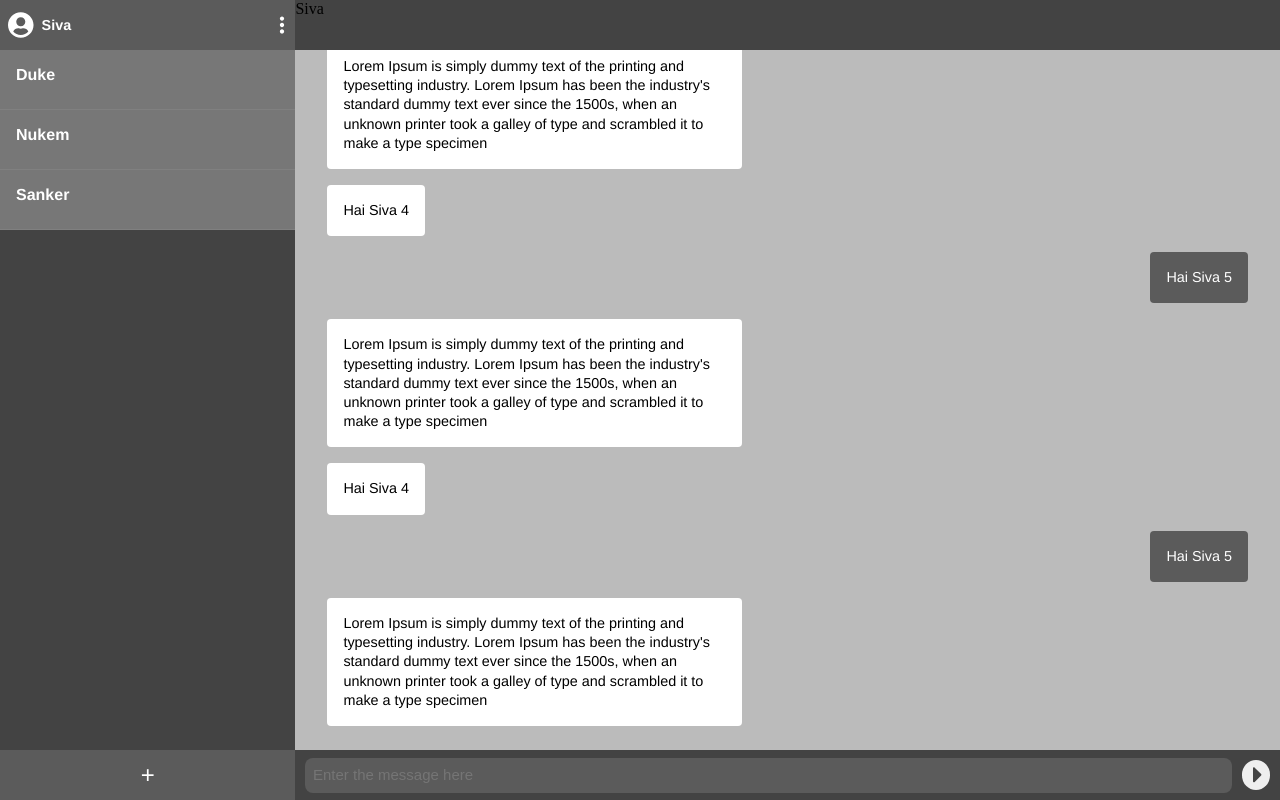
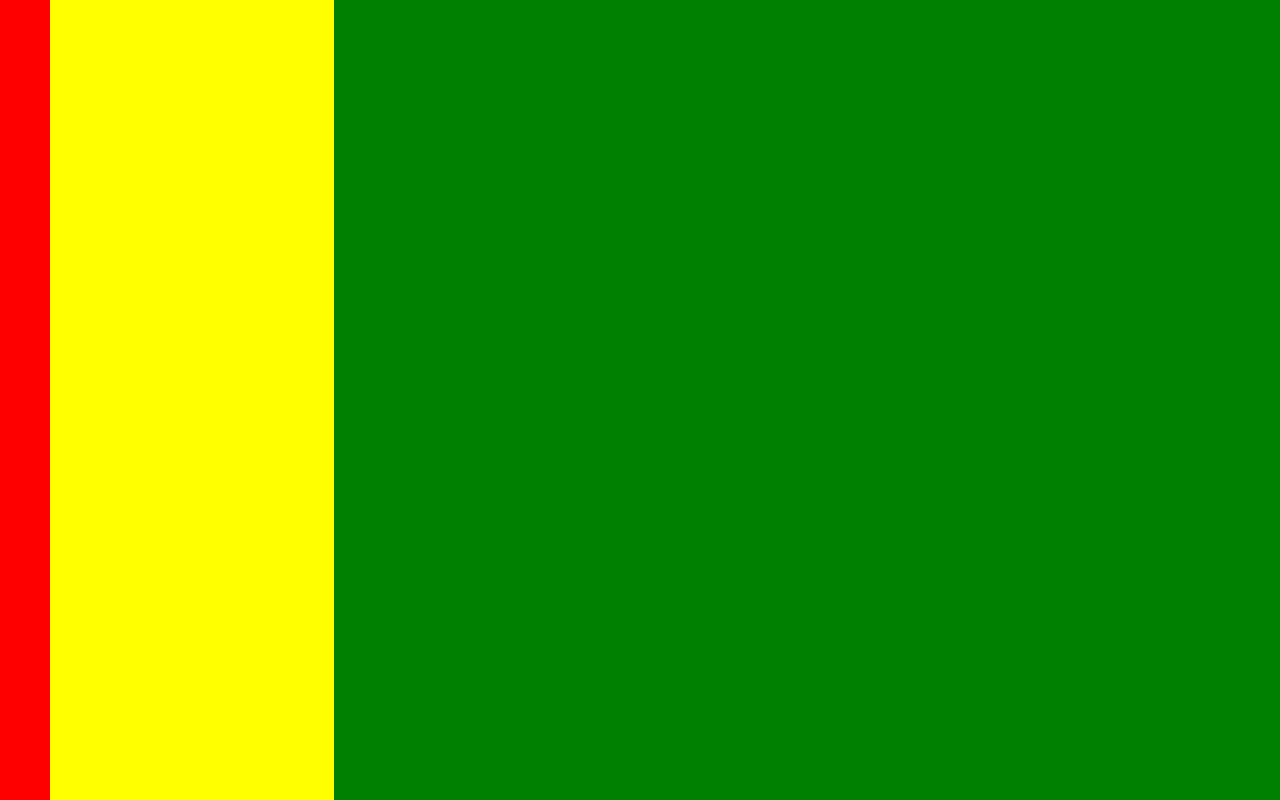
Before and after one commit to DevelopedBy-Siva/chat-with-me, a React (Create React App) app in the folder client/: page / in a window 1280 px wide. Built offline with nearby package versions, Linux system fonts and the light colour scheme.

Commit message:
Client Side: Frame the Container

```diff
--- a/client/src/App.js
+++ b/client/src/App.js
@@ -1,7 +1,7 @@
 import { useEffect } from "react";
 import { Navigate, Route, Routes } from "react-router-dom";
 
-import Wrapper from "./pages/UserHome";
+import Wrapper from "./pages/Home";
 import SignIn from "./pages/SignIn";
 import SignUp from "./pages/SignUp";
 import NotFound from "./pages/NotFound";
--- /dev/null
+++ b/client/src/components/Home/Header.js
@@ -0,0 +1,61 @@
+import React from "react";
+import styled from "styled-components";
+import { FiSearch } from "react-icons/fi";
+import { RiArrowDropDownLine } from "react-icons/ri";
+import logo from "../../svgs/logo.png";
+
+export default function Header() {
+  return (
+    <Container>
+      <LeftWrapper>
+        <Logo src={logo} />
+        <Search>
+          <FiSearch />
+          <SearchInput placeholder="Search for contacts" />
+        </Search>
+      </LeftWrapper>
+      <User>
+        <Avatar />
+        <Name>Sivas</Name>
+        <RiArrowDropDownLine />
+      </User>
+    </Container>
+  );
+}
+
+const Container = styled.header`
+  width: 100%;
+  height: 50px;
+  background-color: red;
+  display: flex;
+  align-items: center;
+  justify-content: space-between;
+`;
+
+const LeftWrapper = styled.div`
+  height: 100%;
+  display: flex;
+  align-items: center;
+`;
+
+const Logo = styled.img`
+  width: 35px;
+  object-fit: contain;
+`;
+
+const Search = styled.div`
+  display: flex;
+  align-items: center;
+`;
+const SearchInput = styled.input`
+  margin-left: 10px;
+  border: none;
+  outline: none;
+  background: none;
+`;
+
+const User = styled.div``;
+
+const Avatar = styled.img``;
+
+const Name = styled.span``;
--- a/client/src/pages/UserHome.js
+++ b/client/src/pages/Home.js
@@ -5,6 +5,9 @@ import UsersContainer from "../components/UsersContainer";
 import ChatContainer from "../components/ChatContainer";
 import Cover from "../components/Cover";
 import AddContact from "../components/AddContact";
+
+import { FiSearch } from "react-icons/fi";
+import Header from "../components/Home/Header";
 
 export default function UserHome() {
   useEffect(() => {}, []);
@@ -19,23 +22,48 @@ export default function UserHome() {
   return (
     <>
       <Container>
+        <LeftContainer></LeftContainer>
+
+        <MiddleContainer></MiddleContainer>
+
+        <RightContainer></RightContainer>
+
+        {/*
         <UsersContainer addContact={handleAddContactView} contacts={contacts} />
-        <ChatContainer />
+        <ChatContainer /> */}
       </Container>
-      {addContactView && (
+      {/* {addContactView && (
         <Cover handleVisiblity={setAddContactView}>
           <AddContact
             addContact={setContacts}
             handleView={handleAddContactView}
           />
         </Cover>
-      )}
+      )} */}
     </>
   );
 }
 
 const Container = styled.div`
   width: 100%;
-  max-height: 100vh;
+  height: 100vh;
   display: flex;
+  overflow: hidden;
 `;
+
+const LeftContainer = styled.div`
+  width: 50px;
+  height: 100%;
+  background: red;
+`;
+
+const MiddleContainer = styled.div`
+  flex: 0.3;
+  height: 100%;
+  background-color: yellow;
+`;
+
+const RightContainer = styled.div`
+  flex: 1;
+  background-color: green;
+`;
```
Also changed, not shown: client/src/svgs/logo.png (added), client/src/svgs/logo.svg (deleted).
